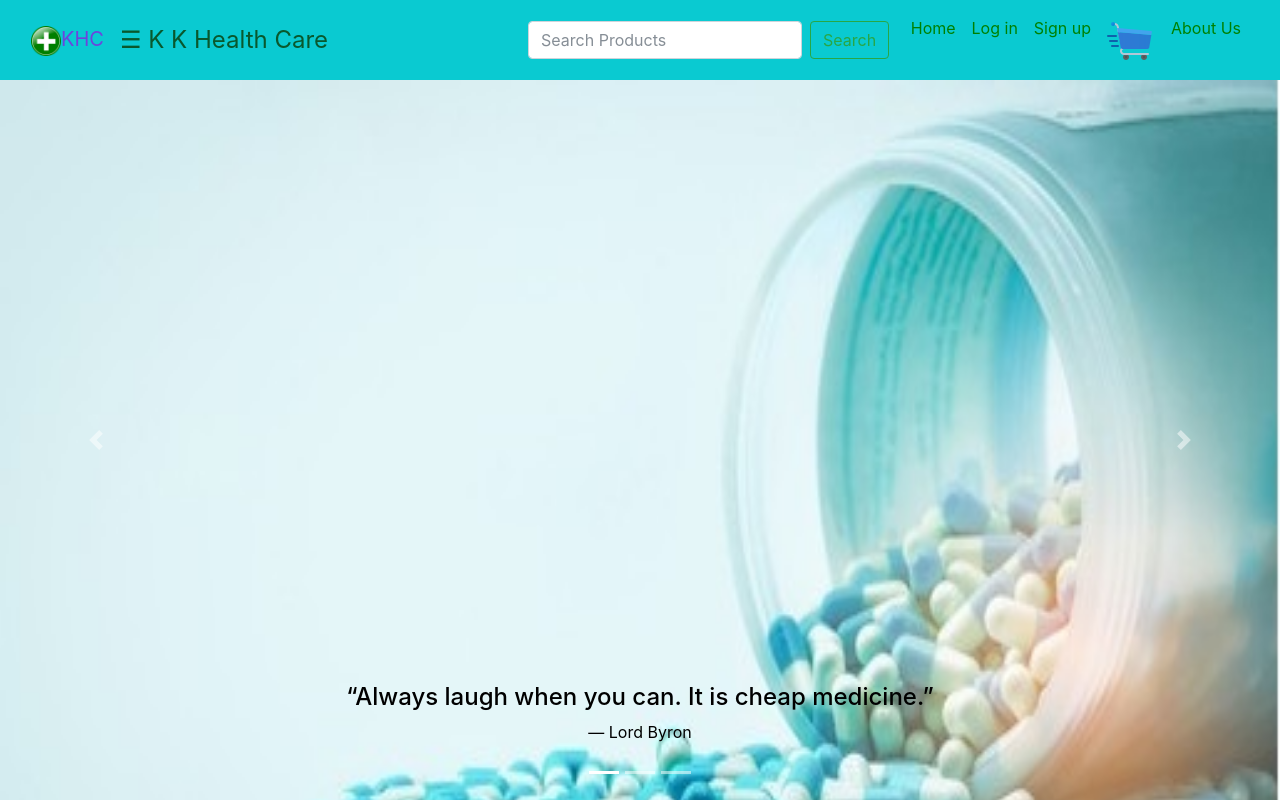
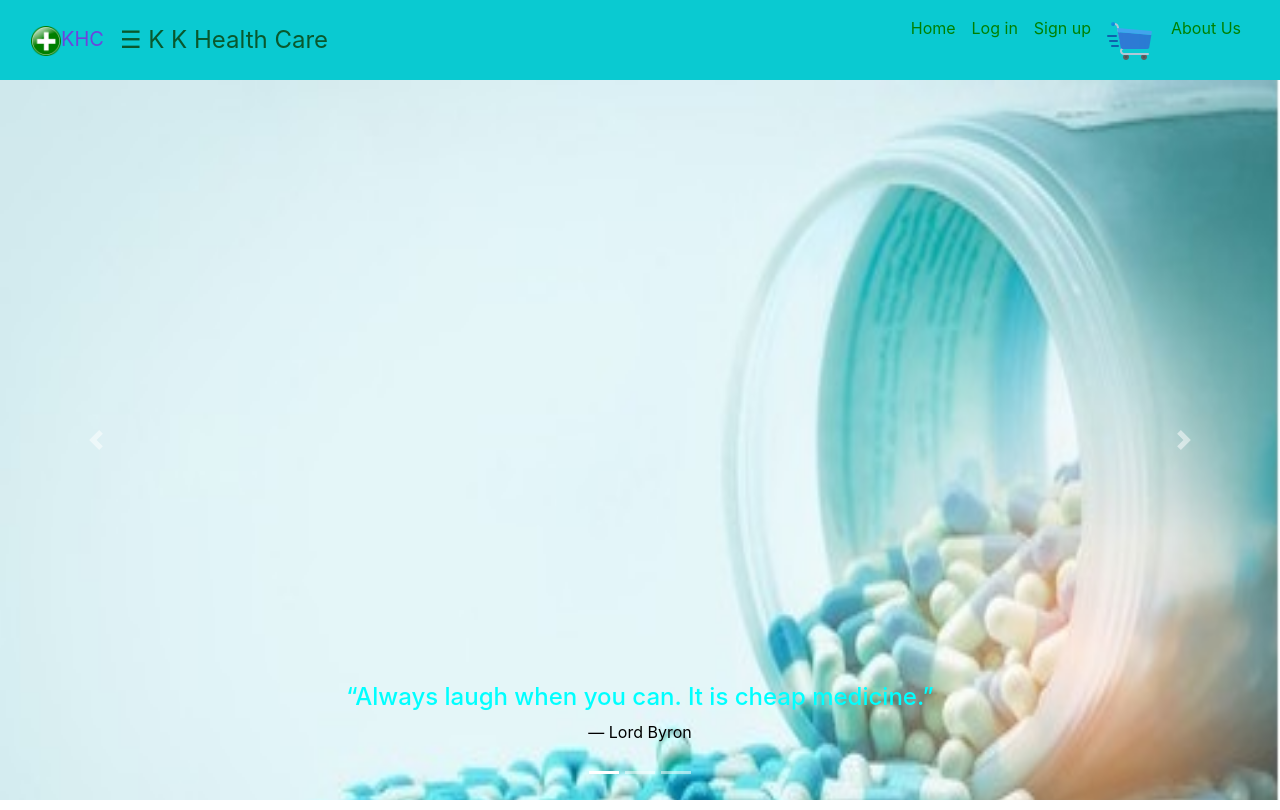
Before and after one commit to piyushkp03/KKHC, a Django app: page / in a window 1280 px wide. Shown: the top 810 px of the page. Run offline with Django 3.2, Linux system fonts and the light colour scheme; data comes from the database, SQL or seed files in the repository; some libraries are stand-ins or nearby versions; grey boxes are pictures that could not be loaded.

Commit message:
Update index.html

```diff
--- a/Template/index.html
+++ b/Template/index.html
@@ -273,11 +273,7 @@ div.desc {
 
 
 
-               <form action="search" method="post" class="d-flex" style="margin-left: 200px;">
-                {% csrf_token %}
-                <input name="searchfield" class="form-control me-2" type="search" placeholder="Search Products" aria-label="Search">
-                <button class="btn btn-outline-success" type="submit">Search</button>
-              </form>
+
 
 
 
@@ -363,7 +359,7 @@ div.desc {
             <img src="{% static 'Img/carousel1.jpg' %}" alt="First slide image" class="img-fluid" style="width: 100%; height: 900px;">
             <div class="carousel-caption">
 
-              <h4 style="color: black;"> “Always laugh when you can. It is cheap medicine.”  </h4>
+              <h4 style="color: cyan;"> “Always laugh when you can. It is cheap medicine.”  </h4>
               <p>— Lord Byron</p>
             </div>
           </div>
@@ -379,7 +375,7 @@ div.desc {
           <div class="carousel-item embed-responsive-item">
             <img src="{% static 'Img/carousel3.jpg' %}" alt="Third slide image" class="img-fluid" style="width: 100%;">
             <div class="carousel-caption">
-              <h4 style="color: black;"> Wherever the art of Medicine is loved, there is also a love of Humanity. </h4>
+              <h4 style="color: cyan;"> Wherever the art of Medicine is loved, there is also a love of Humanity. </h4>
                <p>- Hippocrates</p>
             </div>
           </div>
```
